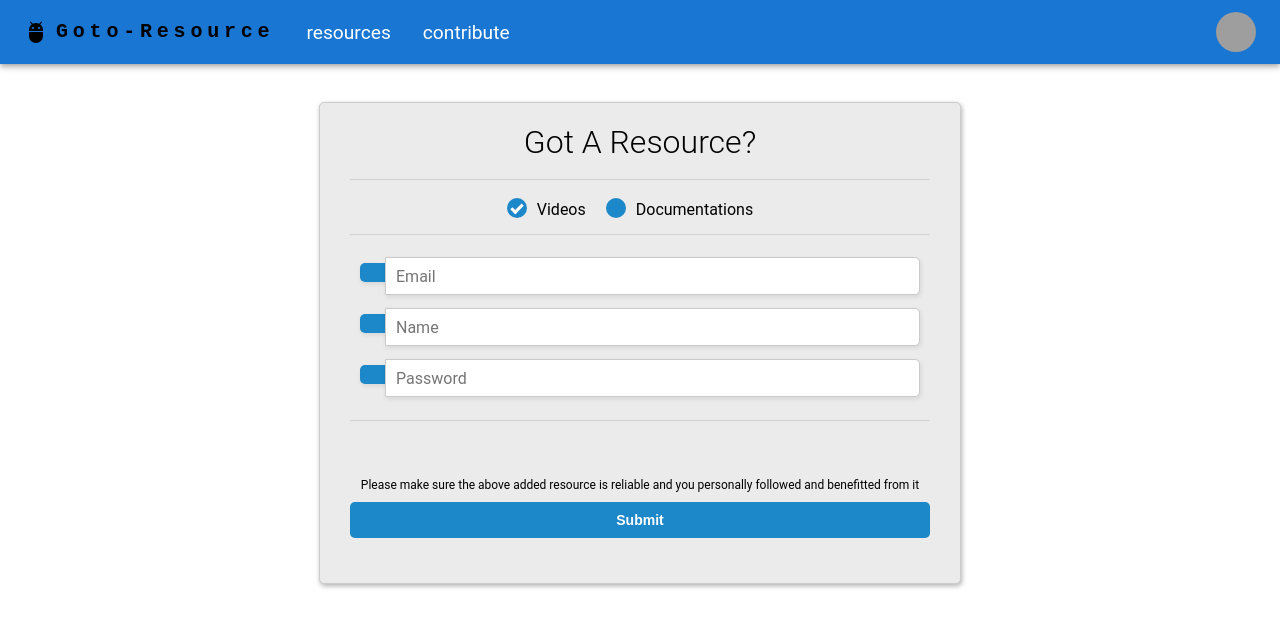
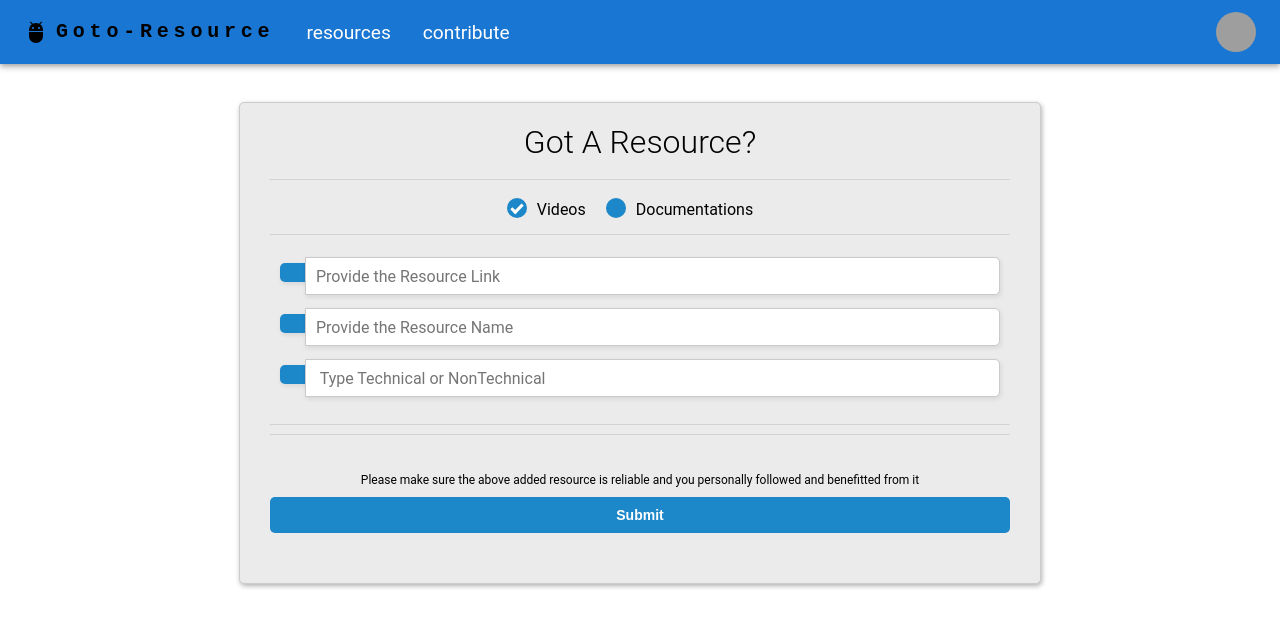
Before and after one commit to VenkataBhaskarr/goto-resource, a React (Create React App) app in the folder frontend/gotoresource/: page /Contribute.js in a window 1280 px wide. Shown: the top 626 px of the page. Built offline with nearby package versions, Linux system fonts and the light colour scheme; grey boxes are pictures that could not be loaded.

Commit message:
modified files

```diff
--- a/frontend/gotoresource/public/index.html
+++ b/frontend/gotoresource/public/index.html
@@ -24,7 +24,7 @@
       work correctly both with client-side routing and a non-root public URL.
       Learn how to configure a non-root public URL by running `npm run build`.
     -->
-    <title>React App</title>
+    <title>Goto Resource</title>
   </head>
   <body>
     <noscript>You need to enable JavaScript to run this app.</noscript>
--- a/frontend/gotoresource/src/components/About.js
+++ b/frontend/gotoresource/src/components/About.js
@@ -24,7 +24,7 @@ export default function About(){
           <Grid className ="grid" container spacing={5}>
               {data.map((element) => (
                <Grid item xs={12} sm={4} md={4}>
-                  <MediaCard name={element.name} age={element.age}/>
+                  <MediaCard name={element.name} age={element.age} link={element.link}/>
                </Grid>
              ))}
          </Grid>
--- a/frontend/gotoresource/src/components/Contribute.js
+++ b/frontend/gotoresource/src/components/Contribute.js
@@ -3,42 +3,43 @@ import "../static/form.css"
 import {useState} from "react"
 export default function Contribute(){
     const [name , setName] = useState('')
-    const [mail , setMail] = useState('')
+    const [link , setLink] = useState('')
     const [password , setPassword] = useState('')
     function sendData(e){
          e.preventDefault();
          axios.post("http://localhost:5000/data" , {
             name : name,
-            mail : mail
+            link : link
          }).then(res => console.log(res)).catch(err => console.log(err))
          setName('');
-         setMail('');
+         setLink('');
          setPassword('');
     }
     return(
         <div>
-             <div class="main-block">
+             <div className="main-block">
                  <h1>Got A Resource?</h1>
                  <form>
                  <hr></hr>
-                 <div class="account-type">
+                 <div className="account-type">
          <input type="radio" value="none" id="radioOne" name="account" checked/>
-          <label for="radioOne" class="radio">Videos</label>
+          <label for="radioOne" className="radio">Videos</label>
           <input type="radio" value="none" id="radioTwo" name="account" />
-          <label for="radioTwo" class="radio">Documentations</label>
+          <label for="radioTwo" className="radio">Documentations</label>
                 </div>
                 <hr></hr>
-        <label id="icon" for="name"><i class="fas fa-envelope"></i></label>
-        <input type="text" value={mail} onChange={(e) => setMail(e.target.value)} placeholder="Email" required/>
-        <label id="icon" for="name"><i class="fas fa-user"></i></label>
-        <input type="text" value={name} onChange={(e) => setName(e.target.value)} placeholder="Name" required/>
-        <label id="icon" for="name"><i class="fas fa-unlock-alt"></i></label>
-        <input type="password" value={password} onChange={(e) => setPassword(e.target.value)} placeholder="Password" required/>
+        <label id="icon" for="name"><i className="fas fa-envelope"></i></label>
+        <input type="text" value={link} onChange={(e) => setLink(e.target.value)} placeholder="Provide the Resource Link" required/>
+        <label id="icon" for="name"><i className="fas fa-user"></i></label>
+        <input type="text" value={name} onChange={(e) => setName(e.target.value)} placeholder="Provide the Resource Name" required/>
+        <label id="icon" for="name"><i className="fas fa-unlock-alt"></i></label>
+        <input type="text" value={password} onChange={(e) => setPassword(e.target.value)} placeholder=" Type Technical or NonTechnical" required/>
+        <br></br>
         <br></br>
         <hr></hr>
+        <hr></hr>
         <br></br>
-        <br></br>
-        <div class="btn-block">
+        <div className="btn-block">
           <p>Please make sure the above added resource is reliable and you personally followed and benefitted from it</p>
           <button onClick={sendData} type="submit">Submit</button>
         </div>
--- a/frontend/gotoresource/src/components/MediaCard.js
+++ b/frontend/gotoresource/src/components/MediaCard.js
@@ -5,6 +5,7 @@ import CardContent from '@mui/material/CardContent';
 import CardMedia from '@mui/material/CardMedia';
 import Button from '@mui/material/Button';
 import Typography from '@mui/material/Typography';
+import "../static/media.css"
 
 export default function MediaCard(props) {
   return (
@@ -25,7 +26,7 @@ export default function MediaCard(props) {
       </CardContent>
       <CardActions>
         <Button size="small">Share</Button>
-        <Button size="small">Learn More</Button>
+        <Button size="small"><a className = "links" target="_blank" href={props.link}> Learn more </a></Button>
       </CardActions>
     </Card>
   );
--- a/frontend/gotoresource/src/static/about.css
+++ b/frontend/gotoresource/src/static/about.css
@@ -1,3 +1,4 @@
 .grid{
     padding-left: 3vh;
+    padding-right: 2vh;
 }
--- a/frontend/gotoresource/src/static/end.css
+++ b/frontend/gotoresource/src/static/end.css
@@ -1,4 +1,5 @@
 .container{
+    position: sticky;
     position: absolute;
     bottom: 0;
     background-color:
--- a/frontend/gotoresource/src/static/form.css
+++ b/frontend/gotoresource/src/static/form.css
@@ -21,7 +21,7 @@
     opacity: 0.3;
     }
     .main-block {
-    max-width: 640px;
+    max-width: 800px;
     min-height: 460px;
     padding: 10px 0;
     margin: auto;
--- /dev/null
+++ b/frontend/gotoresource/src/static/media.css
@@ -0,0 +1,4 @@
+.links{
+    text-decoration: none;
+    color: #1c87c9;
+}
```
